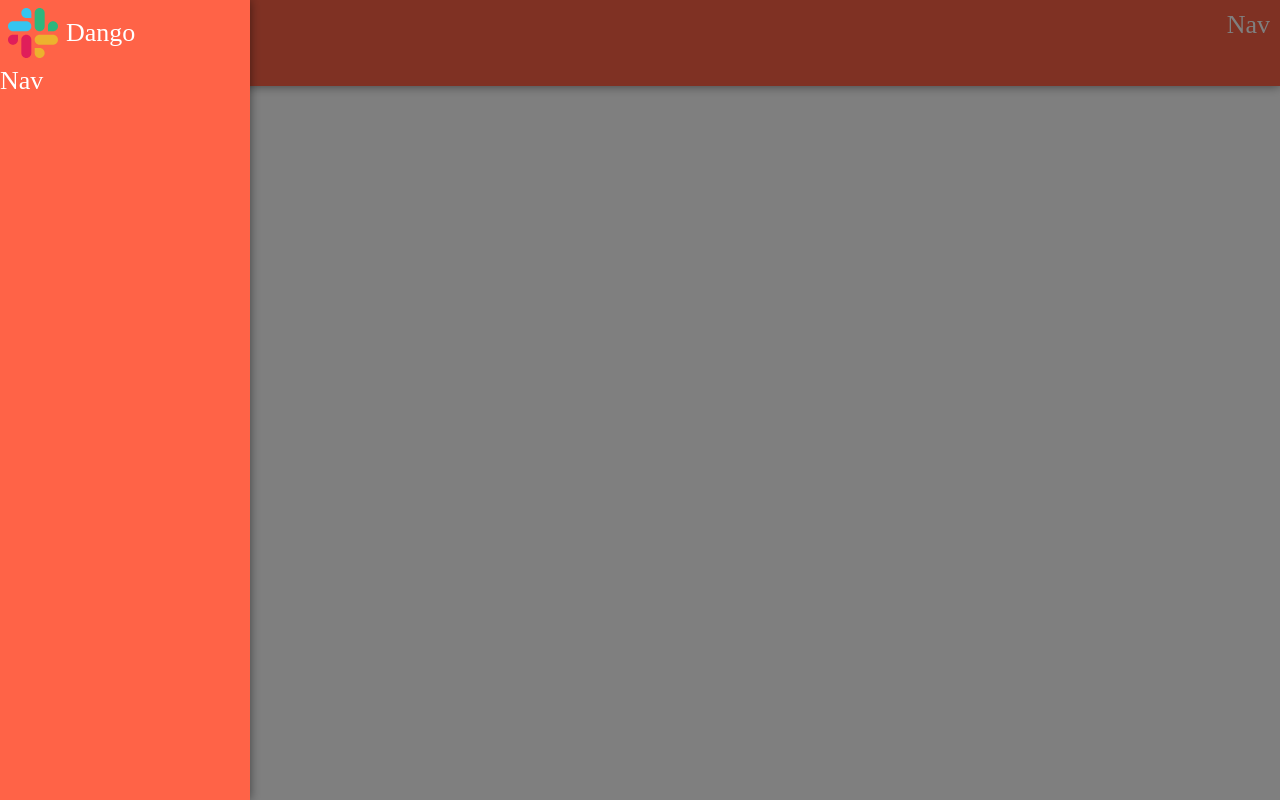
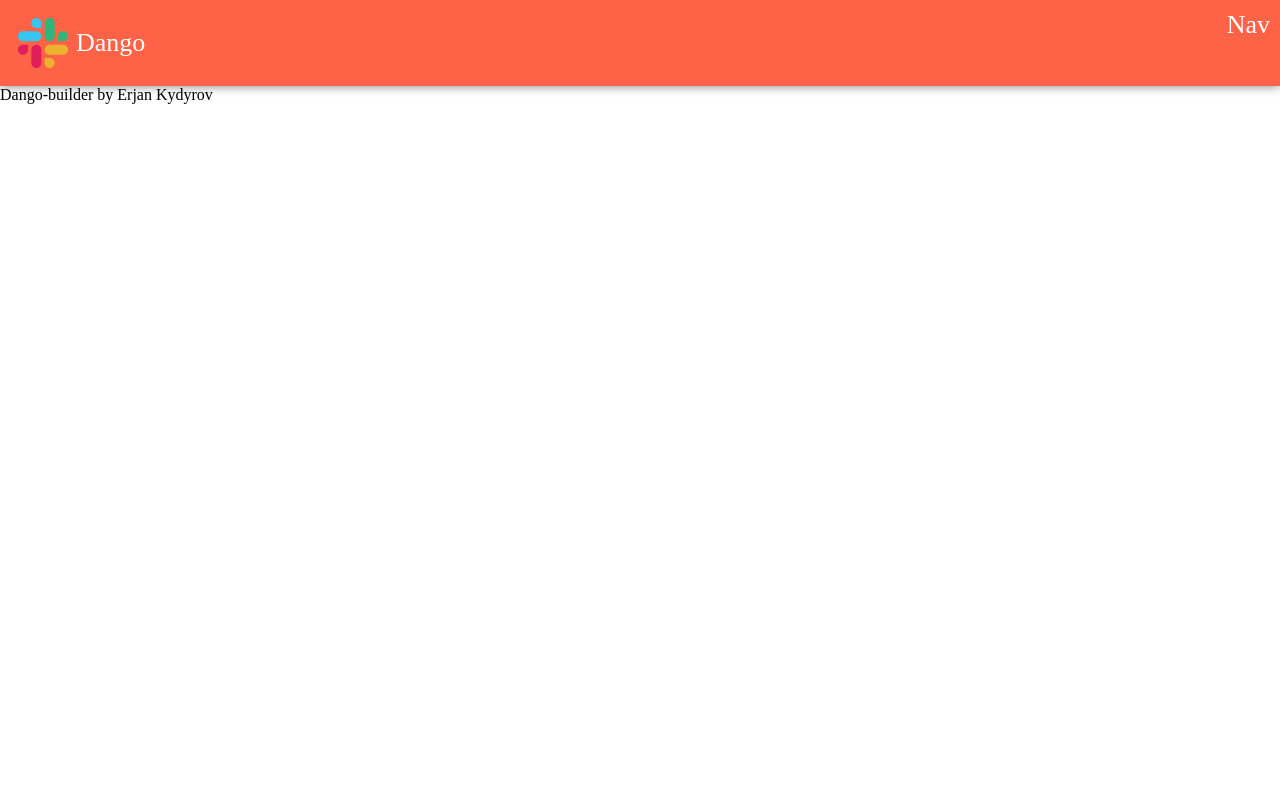
Before and after one commit to Erjankydyrov/builder, a React (Create React App) app: page / in a window 1280 px wide. Built offline with nearby package versions, Linux system fonts and the light colour scheme; a web font is replaced by a local one.

Commit message:
corecrted component Drawer

```diff
--- a/src/components/Drawer/Drawer.js
+++ b/src/components/Drawer/Drawer.js
@@ -3,17 +3,22 @@ import Nav from "../Nav/Nav";
 import Backdrop from "../UI/Backdrop/Backdrop";
 import classes from "./Drawer.module.css";
 
+const Drawer = ({ open, closeDrawer }) => {
 
-const Drawer = () => {
+    const drawerClasses = [
+        classes.content,
+        open ? classes.open : classes.close
+    ];
+
     return (
-        <div className = {classes.Drawer}>
-            <Backdrop />
-            <div className={classes.content}>
-                <Logo />
-                <Nav />
-            </div>
+        <div className={classes.Drawer}>
+        <Backdrop show={open} click={closeDrawer} />
+        <div className={drawerClasses.join(" ")}>
+            <Logo />
+            <Nav />
         </div>
-    );
+        </div>
+  );
 }
 
 export default Drawer;
--- a/src/components/Drawer/Drawer.module.css
+++ b/src/components/Drawer/Drawer.module.css
@@ -9,4 +9,19 @@
     color: white;
     background-color: tomato;
     box-shadow: 0 0 10px rgba(0, 0, 0, .5);
+
+    transition: transform .3s ease-out;
 }
+
+.open {
+    transform: translateX(0);
+}
+.close {
+    transform: translateX(-260px);
+}
+
+@media (min-width: 550px) {
+    .Drawer  {
+        display: none;
+    }
+}
```
